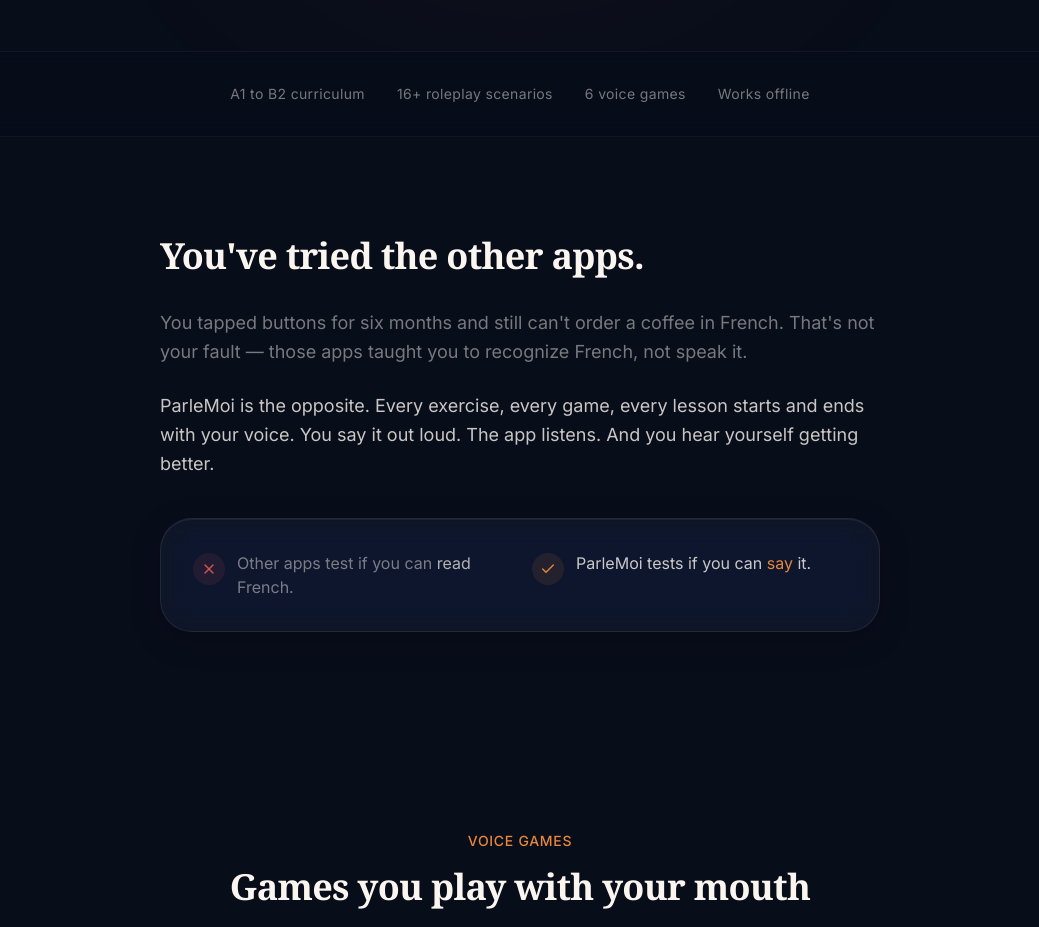
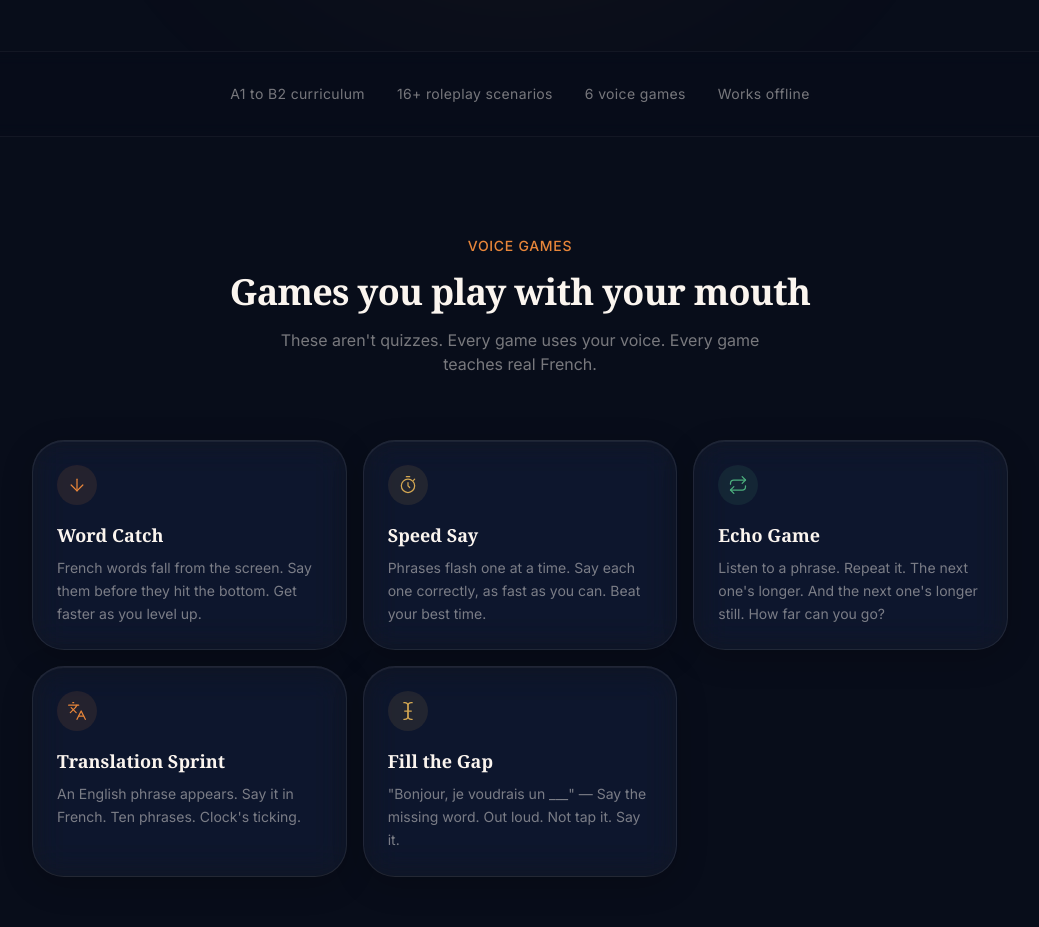
Before and after one commit to braybot1632/parlemoi-site, a Vue app: page / in a window 1280 px wide. Shown: the part 1460-2387 px from the top of the page, without its empty margins (120-1159 px from the left). Built offline with nearby package versions, Linux system fonts and the light colour scheme.

Commit message:
Comment out Problem/Solution section
Co-Authored-By: Claude Opus 4.6 (1M context) <noreply@anthropic.com>

```diff
--- a/src/views/HomeView.vue
+++ b/src/views/HomeView.vue
@@ -19,7 +19,7 @@ import DownloadCTA from '../components/DownloadCTA.vue'
     <HeroSection />
     <PhilosophySection />
     <SocialProofBar />
-    <ProblemSolution />
+    <!-- <ProblemSolution /> -->
     <VoiceGamesSection />
     <AudiobookLessonsSection />
     <RoleplaySection />
```
